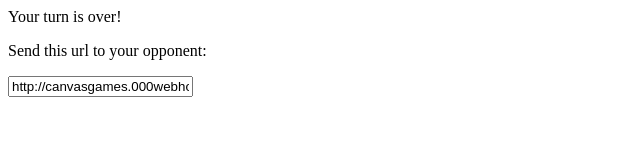
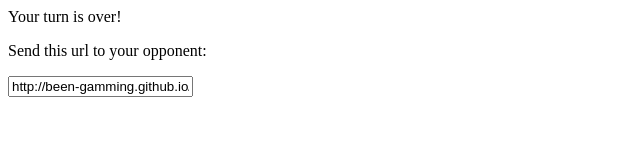
Before and after one commit to been-jamming/canvas_games, a plain HTML site: page sendlink.html in a window 1280 px wide. Shown: the full height of the page, 0-640 px from the left. Drawn offline with Linux system fonts and the light colour scheme.

Commit message:
Updating sendlink

```diff
--- a/sendlink.html
+++ b/sendlink.html
@@ -9,7 +9,7 @@
 <script>
 function update_text(){
 	var query = window.location.href.split("?")[1];
-	document.getElementById("url").value = "http://canvasgames.000webhostapp.com/game.html?"+query;
+	document.getElementById("url").value = "http://been-gamming.github.io/canvas_games/game.html?"+query;
 }
 document.body.onload = update_text;
 </script>
```
